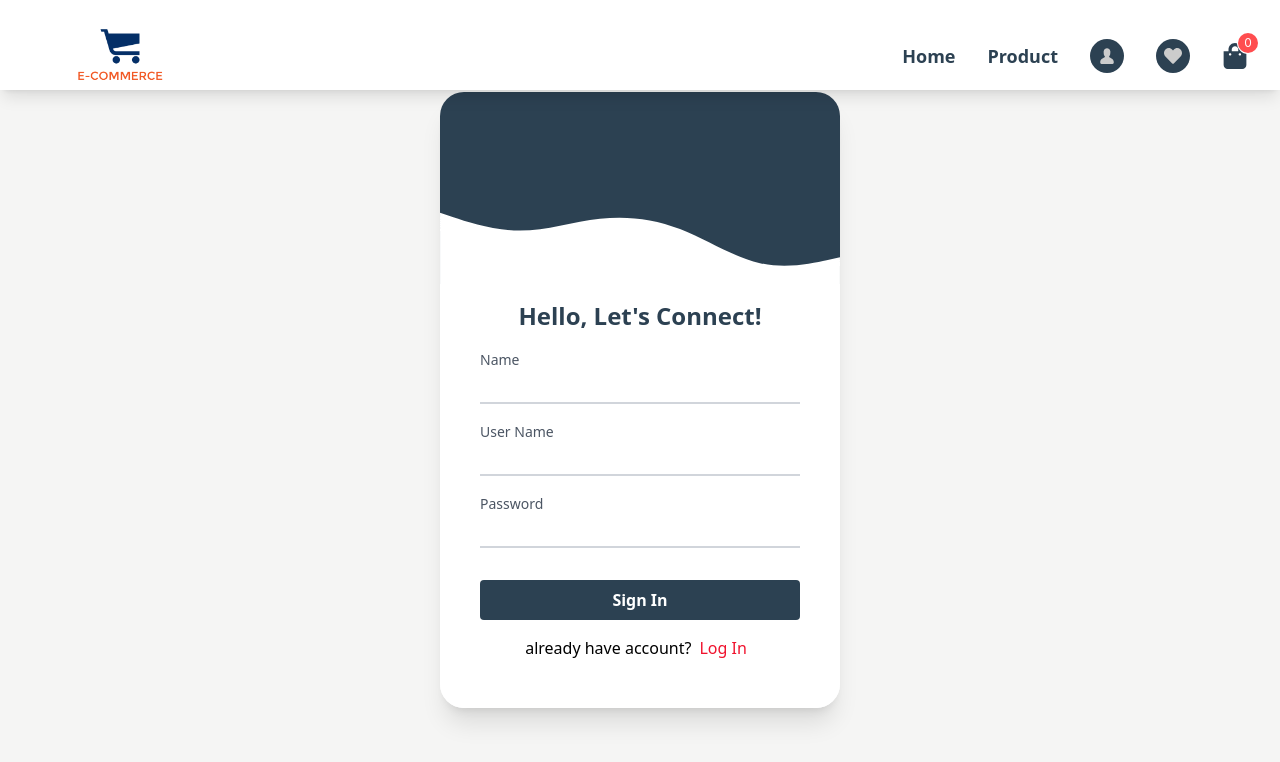
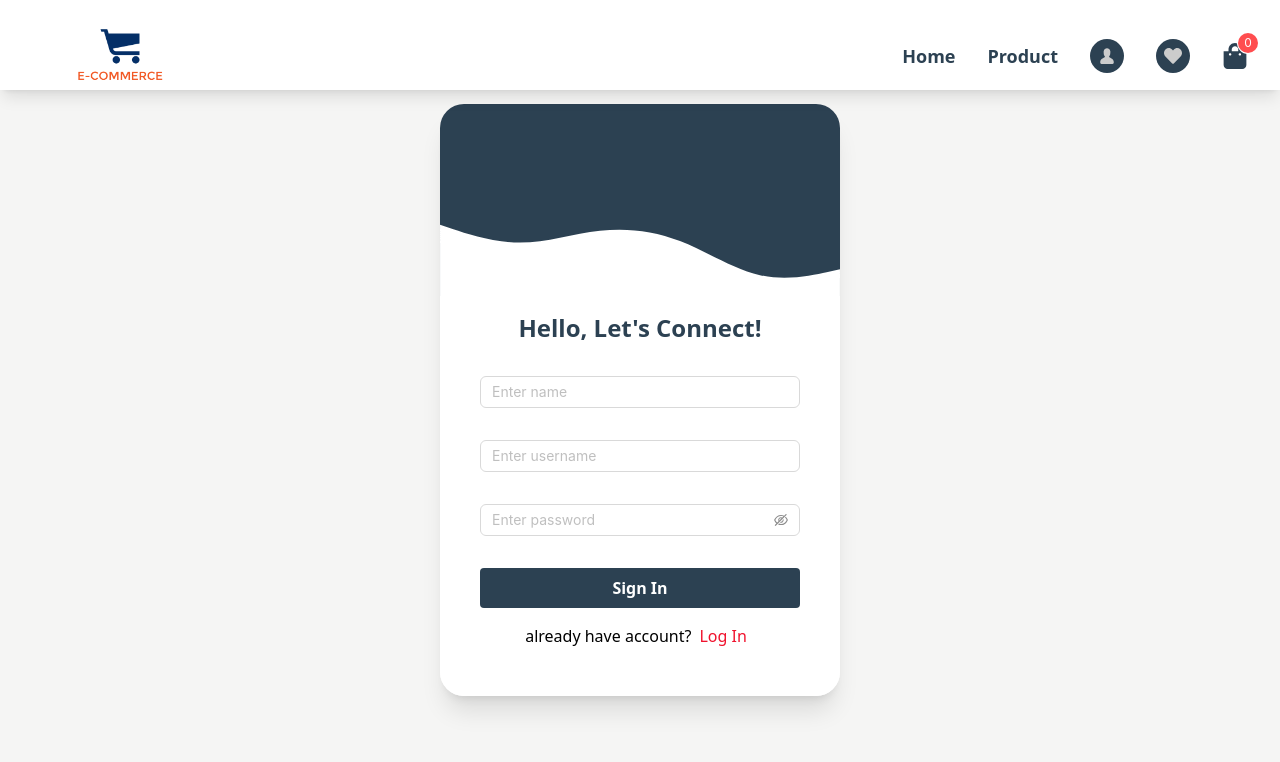
Before and after one commit to Jagrati1213/DesiBazaar, a React (Create React App) app: page /signin in a window 1280 px wide. Shown: the top 762 px of the page. Built offline with nearby package versions, Linux system fonts and the light colour scheme.

Commit message:
change style

```diff
--- a/src/authentication/Login.jsx
+++ b/src/authentication/Login.jsx
@@ -4,6 +4,8 @@ import { Link } from "react-router-dom";
 import { logIn } from '../reduxStore/AuthReducer';
 import Profile from '../pages/Profile';
 import { toast } from 'react-hot-toast';
+import { Input } from 'antd';
+import { EyeTwoTone,EyeInvisibleOutlined } from "@ant-design/icons";
 
 function Login() {
 
@@ -13,11 +15,9 @@ function Login() {
 
     //____ used to call methods from reducer
     const dispatch = useDispatch();
-    const { userExit } = useSelector(state => state.user);
 
     //____ check the currentuser's status
-    const { userDetails } = useSelector(state => state.user);
-    const currentUserIndex = userDetails.indexOf(userDetails.find((i) => i.isUser === true));
+    const { userExit } = useSelector(state => state.user);
 
     const handlerSubmit = useCallback((event) =>{
         event.preventDefault();
@@ -57,15 +57,13 @@ function Login() {
                 <form className="mt-8" onSubmit={handlerSubmit}>
 
                     {/* Email */}
-                    <div className="relative">
-                    <input onChange={(e)=> setUserName(e.target.value)} value={username} id="username" name="username" type="text" className="peer h-10 w-full border-b-2 border-gray-300 text-gray-900 placeholder-transparent focus:outline-none focus:border-rose-600" />
-                    <label htmlFor="email" className="absolute left-0 -top-3.5 text-gray-600 text-sm transition-all peer-placeholder-shown:text-base peer-placeholder-shown:text-gray-400 peer-placeholder-shown:top-2 peer-focus:-top-3.5 peer-focus:text-gray-600 peer-focus:text-sm"> UserName</label>
+                    <div>
+                        <Input placeholder="Enter username" onChange={(e)=> setUserName(e.target.value)} value={username}/>
                     </div>
 
                     {/* Password */}
-                    <div className="mt-8 relative">
-                    <input onChange={(e)=> setPassword(e.target.value)} value={password} id="password" type="text" name="password" className="peer h-10 w-full border-b-2 border-gray-300 text-gray-900 placeholder-transparent focus:outline-none focus:border-rose-600" />
-                    <label htmlFor="password" className="absolute left-0 -top-3.5 text-gray-600 text-sm transition-all peer-placeholder-shown:text-base peer-placeholder-shown:text-gray-400 peer-placeholder-shown:top-2 peer-focus:-top-3.5 peer-focus:text-gray-600 peer-focus:text-sm">Password</label>
+                    <div className="mt-8">
+                       <Input.Password placeholder="Enter password"  onChange={(e)=> setPassword(e.target.value)} value={password}/>
                     </div>
 
                     {/* Submit */}
--- a/src/authentication/SignIn.jsx
+++ b/src/authentication/SignIn.jsx
@@ -1,7 +1,8 @@
 import React, { useState,useEffect, useCallback } from 'react';
-import { useDispatch, useSelector } from 'react-redux';
-import { Link, useNavigate } from "react-router-dom";
+import { useDispatch } from 'react-redux';
+import { Link,Navigate } from "react-router-dom";
 import { sigIn } from '../reduxStore/AuthReducer';
+import { Input } from "antd";
 
 function SignIn() {
 
@@ -15,7 +16,6 @@ function SignIn() {
 
     //_____ Store User Details
     const handlerSubmit = useCallback((event)=>{
-
         event.preventDefault();
         if( name == '' && username =='', password ==''){
            alert('fill all feilds')
@@ -35,7 +35,7 @@ function SignIn() {
     });
 
    //____ Recall the reducers
-    useEffect(()=>{},[dispatch]);
+  // useEffect(()=>{},[dispatch]);
 
   return (
     <div className="min-h-screen  flex justify-center items-center" >
@@ -53,21 +53,18 @@ function SignIn() {
                     <form className="mt-8" onSubmit={handlerSubmit}>
 
                         {/* Name */}
-                        <div className="relative">
-                        <input value={name} id="name" name="name" type="text" className="peer h-10 w-full border-b-2 border-gray-300 text-gray-900 placeholder-transparent focus:outline-none focus:border-rose-600"  onChange={(e)=> setName(e.target.value)} />
-                        <label htmlFor="name" className="absolute left-0 -top-3.5 text-gray-600 text-sm transition-all peer-placeholder-shown:text-base peer-placeholder-shown:text-gray-400 peer-placeholder-shown:top-2 peer-focus:-top-3.5 peer-focus:text-gray-600 peer-focus:text-sm">Name</label>
+                        <div>
+                           <Input placeholder="Enter name" onChange={(e)=> setName(e.target.value)} value={name}/>
                         </div>
 
                         {/* Email */}
-                        <div className="relative mt-8">
-                        <input value={username} id="userName" name="userName" type="text" className="peer h-10 w-full border-b-2 border-gray-300 text-gray-900 placeholder-transparent focus:outline-none focus:border-rose-600"  onChange={(e)=> setUserName(e.target.value)} />
-                        <label htmlFor="userName" className="absolute left-0 -top-3.5 text-gray-600 text-sm transition-all peer-placeholder-shown:text-base peer-placeholder-shown:text-gray-400 peer-placeholder-shown:top-2 peer-focus:-top-3.5 peer-focus:text-gray-600 peer-focus:text-sm">User Name</label>
+                        <div className="mt-8">
+                           <Input placeholder="Enter username" onChange={(e)=> setUserName(e.target.value)} value={username}/>
                         </div>
 
                         {/* Password */}
                         <div className="mt-8 relative">
-                        <input value={password} id="password" type="text" name="password" className="peer h-10 w-full border-b-2 border-gray-300 text-gray-900 placeholder-transparent focus:outline-none focus:border-rose-600"  onChange={(e)=> setPassword(e.target.value)} />
-                        <label htmlFor="password" className="absolute left-0 -top-3.5 text-gray-600 text-sm transition-all peer-placeholder-shown:text-base peer-placeholder-shown:text-gray-400 peer-placeholder-shown:top-2 peer-focus:-top-3.5 peer-focus:text-gray-600 peer-focus:text-sm">Password</label>
+                           <Input.Password placeholder="Enter password"  onChange={(e)=> setPassword(e.target.value)} value={password}/>
                         </div>
 
                         {/* Submit */}
```
